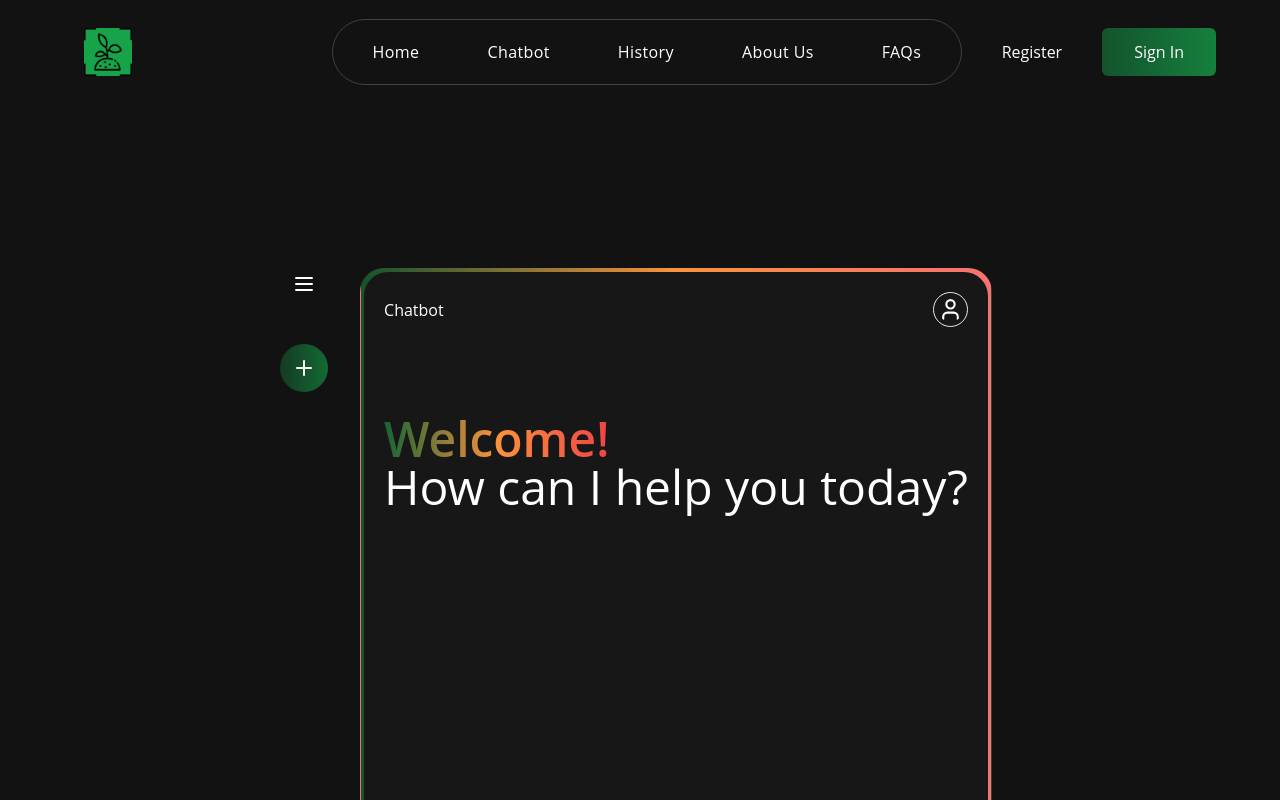
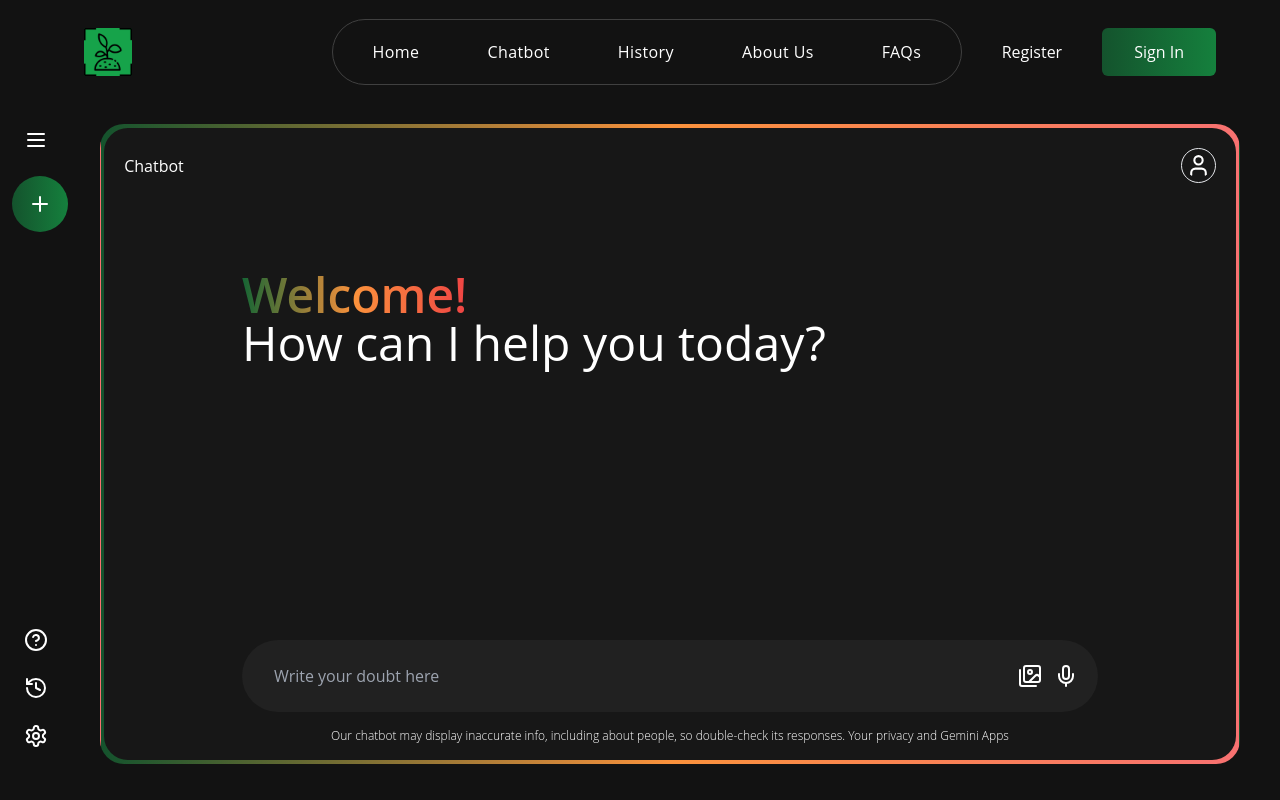
Before and after one commit to NikhilYadav04/farmer-app, a React (Vite) app in the folder Website/: page /chatbot in a window 1280 px wide. Shown: the top 800 px of the page. Built offline with nearby package versions, Linux system fonts and the light colour scheme.

Commit message:
Fix some bugs in css

```diff
--- a/Website/src/components/ChatApp.jsx
+++ b/Website/src/components/ChatApp.jsx
@@ -6,7 +6,7 @@ import ContextProvider from "./Context";
 const ChatApp = () => {
   return (
     <ContextProvider>
-      <div className="flex">
+      <div className="w-full flex h-[85vh] justify-center">
         <SideBar />
         <Main />
       </div>
--- a/Website/src/components/FeatureSection.jsx
+++ b/Website/src/components/FeatureSection.jsx
@@ -3,7 +3,7 @@ const FeatureSection = () => {
   console.log(localStorage.getItem('userdata'));
 
   return (
-    <div className="relative w-[90vw] border-b border-neutral-800">
+    <div className="relative w-[90vw] border-neutral-800">
       <div className="text-center">
         <span className="h-6 rounded-full bg-neutral-900 px-2 py-1 text-sm font-medium uppercase text-green-400">
           Feature
--- a/Website/src/components/Home.jsx
+++ b/Website/src/components/Home.jsx
@@ -6,14 +6,12 @@ import Footer from './Footer';
 
 const Home = () => {
   return (
-    <>
+    <div className="mt-[10rem] flex flex-col items-center justify-between gap-24">
       <HeroSection />
       <FeatureSection />
-      {/* <div className="flex flex-col items-center justify-center border-b border-neutral-800"> */}
-        <FAQs />
-      {/* </div> */}
+      <FAQs />
       <Footer />
-    </>
+    </div>
   );
 };
 
--- a/Website/src/components/Main.jsx
+++ b/Website/src/components/Main.jsx
@@ -1,14 +1,14 @@
-import { Context } from "./Context";
-import { useContext, useRef, useState } from "react";
-import { User } from "lucide-react";
-import { Compass } from "lucide-react";
-import { Lightbulb } from "lucide-react";
-import { MessageSquare } from "lucide-react";
-import { CodeXml } from "lucide-react";
-import { Images } from "lucide-react";
-import { Mic } from "lucide-react";
-import { SendHorizontal } from "lucide-react";
-import "./Main.css";
+import { Context } from './Context';
+import { useContext, useRef, useState } from 'react';
+import { User } from 'lucide-react';
+import { Compass } from 'lucide-react';
+import { Lightbulb } from 'lucide-react';
+import { MessageSquare } from 'lucide-react';
+import { CodeXml } from 'lucide-react';
+import { Images } from 'lucide-react';
+import { Mic } from 'lucide-react';
+import { SendHorizontal } from 'lucide-react';
+import './Main.css';
 const Main = () => {
   const {
     onSent,
@@ -21,7 +21,7 @@ const Main = () => {
   } = useContext(Context);
 
   const inputRef = useRef(null);
-  const [image, setImage] = useState("");
+  const [image, setImage] = useState('');
   const handleImageClick = () => {
     inputRef.current.click();
   };
@@ -33,18 +33,18 @@ const Main = () => {
   };
 
   return (
-    <div className="flex-1 min-h-[80%] m-5 border rounded-3xl border-transparent bg-gradient-to-r from-green-900 via-orange-400 to-red-400 py-[0.2rem] px-[0.2rem]">
-      <div className="flex-1 min-h-[100%] relative bg-neutral-900 rounded-3xl">
-        <div className="flex items-center justify-between text-base p-5">
+    <div className="my-5 ml-5 mr-10 flex-1 rounded-3xl border border-transparent bg-gradient-to-r from-green-900 via-orange-400 to-red-400 px-[0.2rem] py-[0.2rem]">
+      <div className="relative h-full flex-1 rounded-3xl bg-neutral-900">
+        <div className="flex items-center justify-between p-5 text-base">
           <p>Chatbot</p>
           <User width={35} height={35} className="rounded-full border p-1" />
         </div>
-        <div className="max-w-4xl m-auto ">
+        <div className="m-auto max-w-4xl">
           {!showResult ? (
             <>
-              <div className="my-12 mx-0 text-5xl font-medium p-5">
+              <div className="mx-0 my-12 p-5 text-5xl font-medium">
                 <p>
-                  <span className="bg-gradient-to-r from-green-800 font-semibold via-orange-400 to-red-500 text-transparent bg-clip-text">
+                  <span className="bg-gradient-to-r from-green-800 via-orange-400 to-red-500 bg-clip-text font-semibold text-transparent">
                     Welcome!
                   </span>
                 </p>
@@ -52,18 +52,18 @@ const Main = () => {
               </div>
             </>
           ) : (
-            <div className="py-0 px-[5%] max-h-[70vh] overflow-y-scroll result">
-              <div className="my-10 mx-0 flex items-center gap-5">
+            <div className="result max-h-[70vh] overflow-y-scroll px-[5%] py-0">
+              <div className="mx-0 my-10 flex items-center gap-5">
                 <User />
                 <p>{recentPrompt}</p>
               </div>
-              <div className="flex flex-row items-start gap-5 leading-8 font-light text-base">
+              <div className="flex flex-row items-start gap-5 text-base font-light leading-8">
                 <Images width={30} height={30} />
                 {loading ? (
-                  <div className="w-1/2 flex flex-col gap-4 loader">
-                    <hr className="rounded bg-green-400 bg-gradient-to-r from-green-400 via-green-100 to-green-300 h-4" />
-                    <hr className="rounded bg-green-400 bg-gradient-to-r from-green-400 via-green-100 to-green-300 h-4" />
-                    <hr className="rounded bg-green-400 bg-gradient-to-r from-green-400 via-green-100 to-green-300 h-4" />
+                  <div className="flex w-full flex-col gap-2">
+                    <div className="loader w-full h-[2rem] rounded-full bg-green-400 bg-gradient-to-r from-green-400 via-green-100 to-green-300"></div>
+                    <div className="loader w-full h-[2rem] rounded-full bg-green-400 bg-gradient-to-r from-green-400 via-green-100 to-green-300"></div>
+                    <div className="loader w-full h-[2rem] rounded-full bg-green-400 bg-gradient-to-r from-green-400 via-green-100 to-green-300"></div>
                   </div>
                 ) : (
                   <p dangerouslySetInnerHTML={{ __html: resultData }}></p>
@@ -72,18 +72,18 @@ const Main = () => {
             </div>
           )}
 
-          <div className="absolute bottom-0 w-full max-w-4xl py-0 px-5 m-auto main-bottom">
-            <div className="flex items-center justify-between gap-5 bg-neutral-800/70 py-3 px-5 rounded-full search-box">
+          <div className="main-bottom absolute bottom-0 m-auto w-full max-w-4xl px-5 py-0">
+            <div className="search-box flex items-center justify-between gap-5 rounded-full bg-neutral-800/70 px-5 py-3">
               <input
                 onChange={(e) => setInput(e.target.value)}
                 value={input}
                 type="text"
                 placeholder="Write your doubt here"
-                className="bg-transparent outline-none flex-1 p-3 text-base"
+                className="flex-1 bg-transparent p-3 text-base outline-none"
               />
               <div className="flex gap-3">
                 <div onClick={handleImageClick}>
-                  <Images className="cursor-pointer img" />
+                  <Images className="img cursor-pointer" />
                   <input
                     type="file"
                     name="file"
@@ -92,16 +92,16 @@ const Main = () => {
                     onChange={handleImageChange}
                   />
                 </div>
-                <Mic className="cursor-pointer img" />
+                <Mic className="img cursor-pointer" />
                 {input ? (
                   <SendHorizontal
                     onClick={() => onSent()}
-                    className="cursor-pointer img"
+                    className="img cursor-pointer"
                   />
                 ) : null}
               </div>
             </div>
-            <p className="text-xs my-4 mx-auto text-center font-light">
+            <p className="mx-auto my-4 text-center text-xs font-light">
               Our chatbot may display inaccurate info, including about people,
               so double-check its responses. Your privacy and Gemini Apps
             </p>
--- a/Website/src/components/SideBar.jsx
+++ b/Website/src/components/SideBar.jsx
@@ -1,12 +1,13 @@
-import React, { useContext } from "react";
-import { Menu } from "lucide-react";
-import { Plus } from "lucide-react";
-import { MessageSquare } from "lucide-react";
-import { CircleHelp } from "lucide-react";
-import { History } from "lucide-react";
-import { Settings } from "lucide-react";
-import { Context } from "./Context";
-import "./SideBar.css";
+import React, { useContext } from 'react';
+import { Menu } from 'lucide-react';
+import { Plus } from 'lucide-react';
+import { MessageSquare } from 'lucide-react';
+import { CircleHelp } from 'lucide-react';
+import { History } from 'lucide-react';
+import { Settings } from 'lucide-react';
+import { Context } from './Context';
+import './SideBar.css';
+import Button from '../ui/Button';
 const SideBar = () => {
   const [extended, setExtended] = React.useState(false);
   const { onSent, prevPrompts, setRecentPrompt, newChat } = useContext(Context);
@@ -18,32 +19,29 @@ const SideBar = () => {
 
   return (
     <div
-      className={`navDrawer min-h-screen max-w-5xl inline-flex flex-col justify-between py-6 px-3 transition-all ease-out duration-500 translate-x-0 ${
-        extended ? "w-80" : null
+      className={`navDrawer inline-flex h-full max-w-5xl translate-x-0 flex-col items-center justify-between px-3 py-6 transition-all duration-500 ease-out ${
+        extended ? 'w-50' : null
       } max-md:hidden`}
     >
       <div>
         <Menu
           onClick={() => setExtended(!extended)}
-          className="w-6 block ml-3 cursor-pointer"
+          className="ml-3 flex flex-col justify-center items-center w-6 cursor-pointer "
         />
-        <div
-          onClick={() => newChat()}
-          className="mt-12 inline-flex items-center gap-3 py-3 px-3 bg-gradient-to-r from-green-800/50 to-green-700/80 rounded-full text-base cursor-pointer transition ease-in-out hover:scale-110 duration-300"
-        >
+        <Button type="sidebar" onClick={newChat}>
           <Plus className="w-6" />
           {extended ? <p>New Chat</p> : null}
-        </div>
+        </Button>
         {extended ? (
-          <div className="flex flex-col recent">
-            <p className="mt-8 mb-5">Recent</p>
+          <div className="recent flex flex-col items-start justify-center">
+            <p className="mt-6 mb-3 ml-3">Recent</p>
             {prevPrompts.map((item, index) => {
               return (
                 <div
                   onClick={() => loadPrompt(item)}
-                  className={`flex items-start gap-3 p-3 rounded-full cursor-pointer transition-colors hover:bg-green-400/5 hover:text-green-400`}
+                  className={`flex cursor-pointer items-start gap-3 rounded-full p-3 w-40 transition-colors hover:bg-green-400/5 hover:text-green-400`}
                 >
-                  <MessageSquare className="w-6" />
+                  <MessageSquare className="w-8" />
                   <p>{item.slice(0, 20)} ...</p>
                 </div>
               );
@@ -51,16 +49,16 @@ const SideBar = () => {
           </div>
         ) : null}
       </div>
-      <div className="flex flex-col">
-        <div className="flex items-start gap-3 p-3 rounded-full cursor-pointer hover:bg-neutral-600/30 ">
+      <div className="flex flex-col items-start w-full justify-center">
+        <div className="flex cursor-pointer items-start gap-3 rounded-full p-3 hover:bg-neutral-600/30">
           <CircleHelp className="w-6" />
           {extended ? <p>Help</p> : null}
         </div>
-        <div className="flex items-start gap-3 p-3 rounded-full cursor-pointer hover:bg-neutral-600/30 ">
+        <div className="flex cursor-pointer items-start gap-3 rounded-full p-3 hover:bg-neutral-600/30">
           <History className="w-6" />
           {extended ? <p>History</p> : null}
         </div>
-        <div className="flex items-start gap-3 p-3 rounded-full cursor-pointer hover:bg-neutral-600/30">
+        <div className="flex cursor-pointer items-start gap-3 rounded-full p-3 hover:bg-neutral-600/30">
           <Settings className="w-6" />
           {extended ? <p>Settings</p> : null}
         </div>
--- a/Website/src/ui/AppLayout.jsx
+++ b/Website/src/ui/AppLayout.jsx
@@ -7,8 +7,9 @@ const StyledMain = styled.main`
   flex-direction: column;
   align-items: center;
   justify-content: center;
-  margin: 10rem auto;
-  gap: 6.2rem;
+  margin-left: auto;
+  margin-right: auto;
+  gap: 7.2rem;
 `;
 
 export default function AppLayout() {
--- a/Website/src/ui/Button.jsx
+++ b/Website/src/ui/Button.jsx
@@ -15,6 +15,10 @@ export default function Button({ children, type, to, onClick }) {
     rounded:
       base +
       ' mx-3 flex items-center justify-between gap-3 py-3 pl-5 pr-3 text-white lg:py-4 lg:pl-10 lg:pr-8',
+
+    sidebar:
+      base +
+      ' mt-6 mb-3 flex items-center justify-between gap-2 py-4 px-4 text-white',
   };
 
   // px-6 py-3 text-base text-[#fff] hover:bg-green-500/10
```
